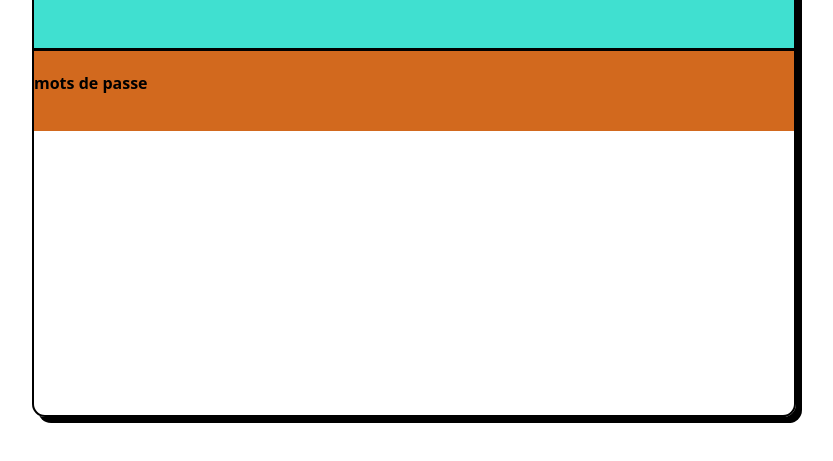
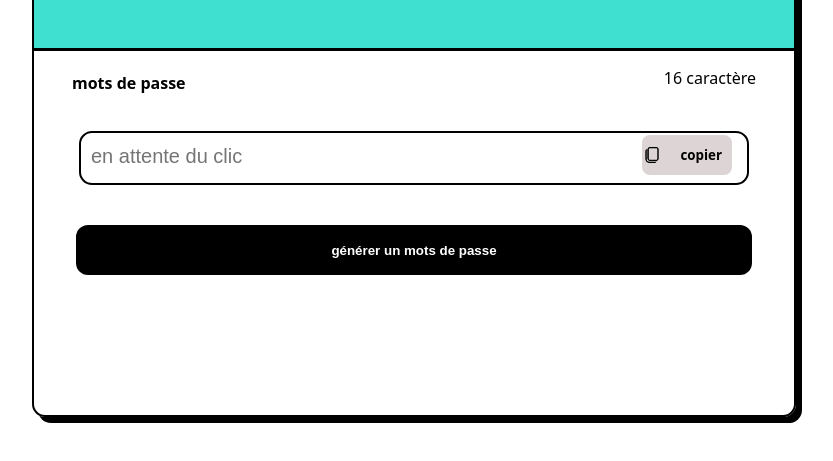
Before and after one commit to mcascarino-droid/password-generator, a plain HTML site: page index.html in a window 1280 px wide. Shown: the part 185-646 px from the top of the page, without its empty margins (226-1059 px from the left). Drawn offline with Linux system fonts and the light colour scheme.

Commit message:
offical two

```diff
--- a/index.html
+++ b/index.html
@@ -21,7 +21,19 @@
         <div class="password">
           <div class="barre-password">
             <h4 style="font-family:system-ui, -apple-system, BlinkMacSystemFont, 'Segoe UI', Roboto, Oxygen, Ubuntu, Cantarell, 'Open Sans', 'Helvetica Neue', sans-serif ;">mots de passe</h4>
+            <p style="font-family: system-ui, -apple-system, BlinkMacSystemFont, 'Segoe UI', Roboto, Oxygen, Ubuntu, Cantarell, 'Open Sans', 'Helvetica Neue', sans-serif;">16 caractère</p>
           </div>
+        </div>
+        <div class="container-input">
+          <input class="input-password"  placeholder="en attente du clic" type="password">
+        </div>
+        <div class="container-copie">
+          <div class="div-copie">
+            <button class="copie">copier</button>
+          </div>
+        </div>
+        <div class="lance">
+          <button class="btn-lance">générer un mots de passe</button>
         </div>
     </div>
   </div>
--- a/style.css
+++ b/style.css
@@ -53,7 +53,7 @@ body {
 #Générateur {
   font-family: system-ui, -apple-system, BlinkMacSystemFont, 'Segoe UI', Roboto, Oxygen, Ubuntu, Cantarell, 'Open Sans', 'Helvetica Neue', sans-serif;
   white-space: normal;
-  font-weight: 800;
+  font-weight:900;
 
 }
 
@@ -76,11 +76,94 @@ body {
 .password{
   display: flex;
   flex-direction: row;
-  justify-content: start;
+  justify-content: center;
 }
 
 .barre-password {
-  width: 100%;
+  display: flex;
+  flex-direction: row;
+  justify-content: space-between;
+  width: 90%;
   height: 80px;
-  background: chocolate;
+
 }
+
+.container-input {
+  display: flex;
+  flex-direction: row;
+  justify-content: center;
+
+}
+
+.input-password {
+  width: 85%;
+  height: 30px;
+  border: 2px solid black;
+  border-radius: 13px;
+  padding: 10px;
+
+}
+
+.input-password::placeholder {
+  font-size: 20px;
+}
+
+.container-copie {
+  display: flex;
+  flex-direction: row;
+  justify-content: end;
+}
+
+.div-copie {
+  display: flex;
+  flex-direction: row;
+  justify-content: start;
+  width: 20%;
+  height: 90px;
+  border: none;
+  border-radius: 0%;
+  margin-top: -50px;
+
+}
+
+.copie {
+  width: 90px;
+  height: 40px;
+  padding: 10px;
+  text-align: right;
+  border: none;
+  background: rgb(221, 213, 213);
+  border-radius: 8px;
+  text-decoration: none;
+  font-weight: bold;
+  color: black;
+  font-family:system-ui, -apple-system, BlinkMacSystemFont, 'Segoe UI', Roboto, Oxygen, Ubuntu, Cantarell, 'Open Sans', 'Helvetica Neue', sans-serif;
+  cursor: pointer;
+
+  background-image: url(assets/copy.png);
+  background-position: left;
+  background-size: 20px;
+  background-repeat: no-repeat;
+}
+
+.lance {
+  display: flex;
+  flex-direction: row;
+  justify-content: center;
+}
+
+.btn-lance {
+  width: 89%;
+  height: 50px;
+  border: none;
+  border-radius: 12px;
+  background: black;
+  color: white;
+  font-weight: bold;
+  cursor: pointer;
+  transition: 200ms;
+}
+
+.btn-lance:hover {
+  transform: scale(1.1);
+}
```
Also changed, not shown: assets/copy.png (added).
